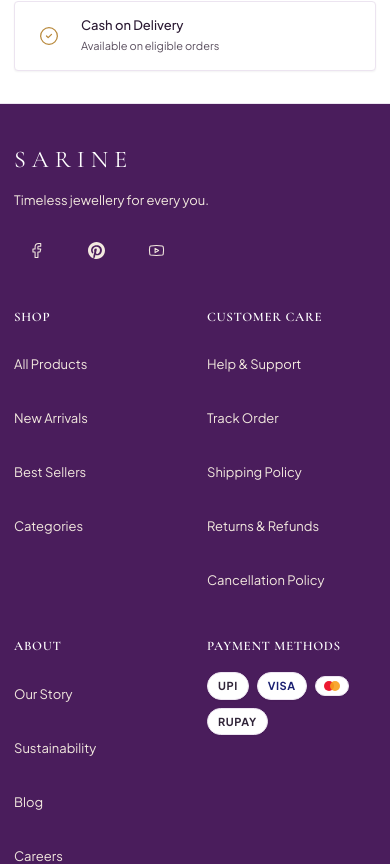
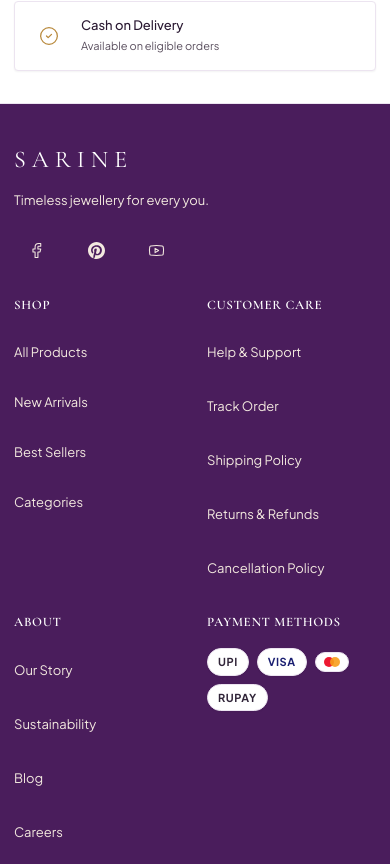
Before and after one commit to Nikhillverma/SARINE-Luxury-Artificial-Jewellery, a React (Vite) app: page / in a window 390 px wide. Shown: the part 4282-5146 px from the top of the page. Built offline with nearby package versions, Linux system fonts and the light colour scheme; no server answers.

Commit message:
Tighten mobile footer spacing

```diff
--- a/src/components/Footer.tsx
+++ b/src/components/Footer.tsx
@@ -111,7 +111,7 @@ export const Footer: React.FC = () => {
       </div>
 
       <div className="site-container pt-10 pb-10 sm:pt-14 sm:pb-12">
-        <div className="grid grid-cols-2 sm:grid-cols-2 lg:grid-cols-12 gap-x-6 gap-y-9 sm:gap-10 pb-10 sm:pb-12 border-b border-[var(--footer-line)]">
+        <div className="grid grid-cols-2 sm:grid-cols-2 lg:grid-cols-12 gap-x-6 gap-y-6 sm:gap-10 pb-10 sm:pb-12 border-b border-[var(--footer-line)]">
           {/* Brand & Socials Column */}
           <div className="col-span-2 lg:col-span-4">
             <Link to="/" className="inline-block">
@@ -163,7 +163,7 @@ export const Footer: React.FC = () => {
             <h4 className="text-xs uppercase tracking-wider !text-white font-semibold mb-4">
               {chrome.footer.headings.shop}
             </h4>
-            <ul className="space-y-2.5 text-xs !text-[color:var(--ivory-text)]">
+            <ul className="space-y-1.5 sm:space-y-2.5 text-xs !text-[color:var(--ivory-text)]">
               <li>
                 <Link to="/shop" className="hover:!text-[color:var(--gold-light)] transition-colors">
                   All Products
```
